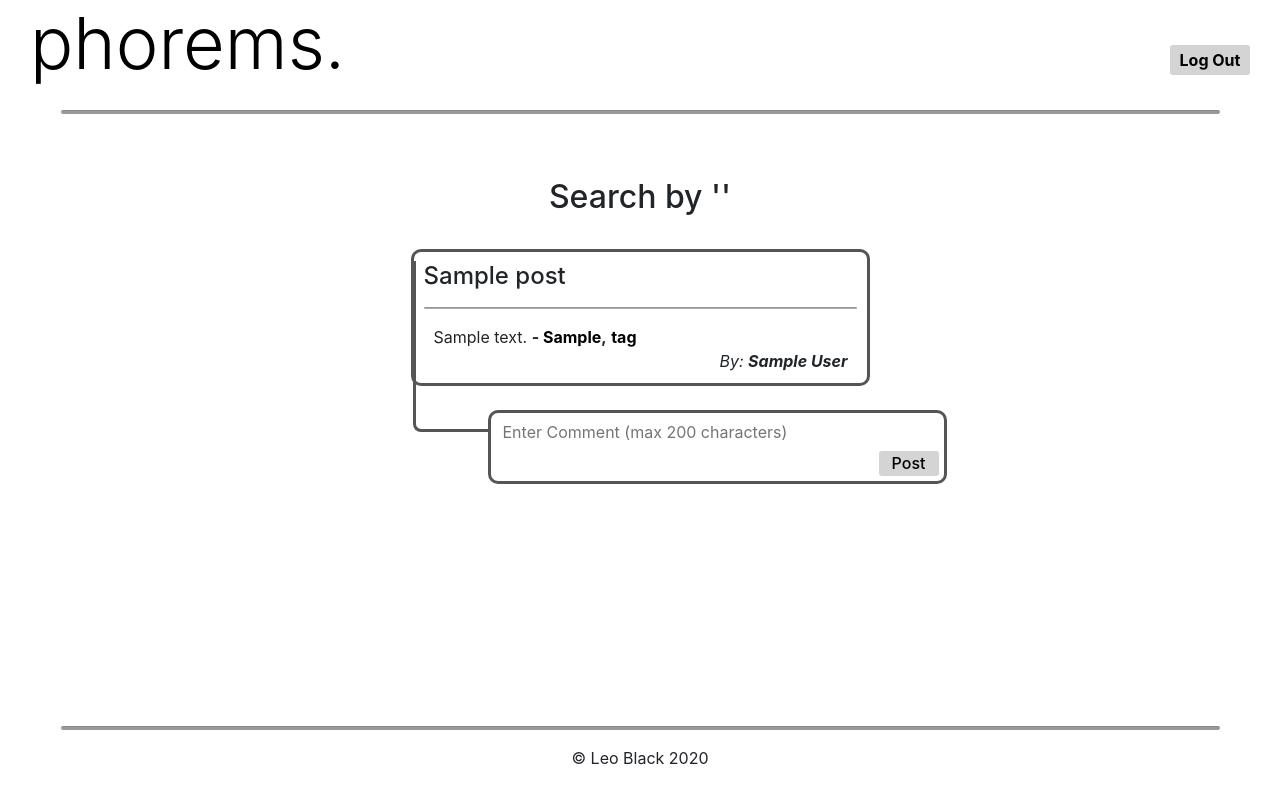
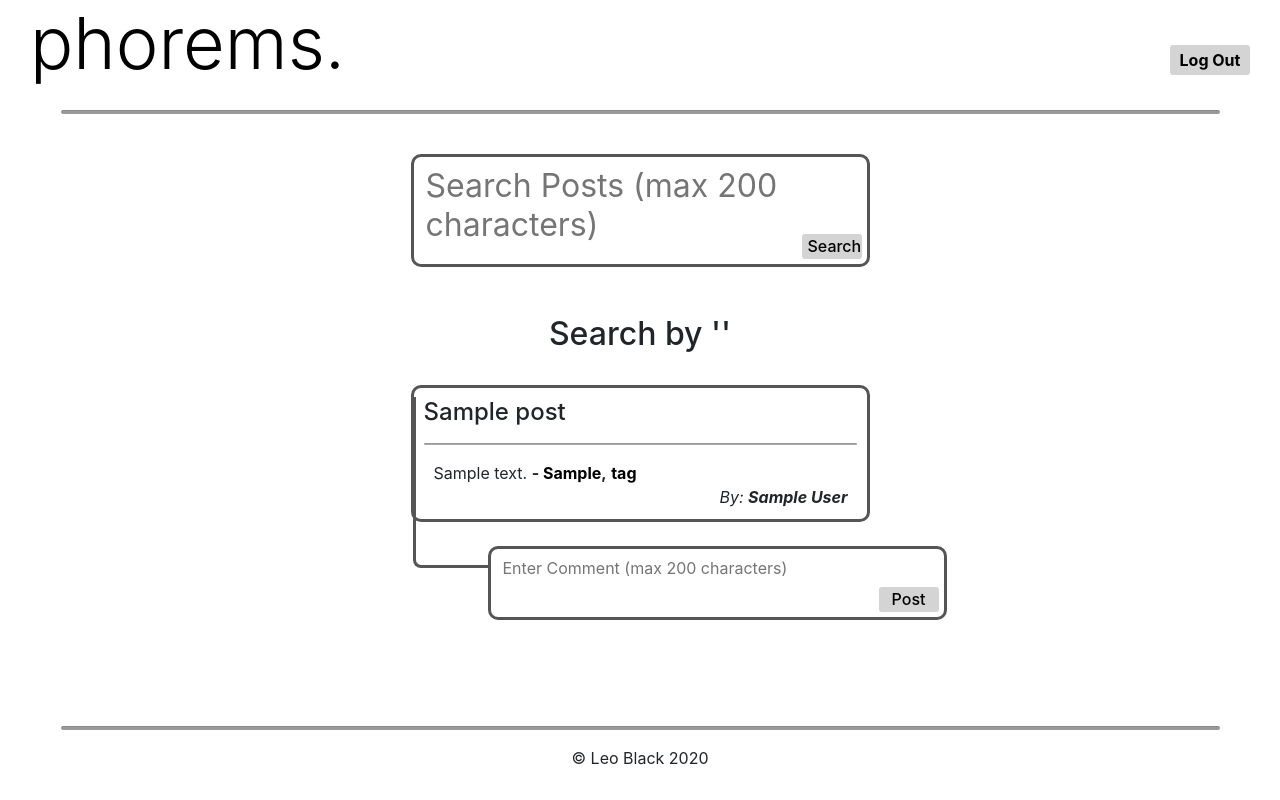
Before and after one commit to Leo-Black/phorems, a Python web app: template templates/search.html in a window 1280 px wide. Run offline with Jinja, Linux system fonts and the light colour scheme; the template is opened without the code that fills it: most values are stand-ins (such as "Sample title", 1, 10 or a date in 2020); some libraries are stand-ins or nearby versions.

Commit message:
added search bar to other pages

```diff
--- a/templates/search.html
+++ b/templates/search.html
@@ -34,6 +34,14 @@
     <br>
 
     <main class='Site-content' style='padding:0px 100px;'>
+
+        <div id='search-bar'>
+            <form action='/search' method='POST' id='search'>
+                <h2><textarea rows='1' maxlength='200' placeholder="Search Posts (max 200 characters)" id='search-text' name='search' oninput='this.style.height = "";this.style.height = this.scrollHeight + "px"'></textarea></h2>
+                <input type='submit' value='Search' id='search-button'>
+            </form>
+        </div> <br>
+
         <br> <h2 style='text-align: center;'>Search by '{{ search }}'</h2> <br>
         <!-- Lists each previous post -->
         {% if posts %}
```
Also changed, not shown: templates/filter.html (+8 -0 lines), database.db. Lines whose indentation alone changed are shown as unchanged.
